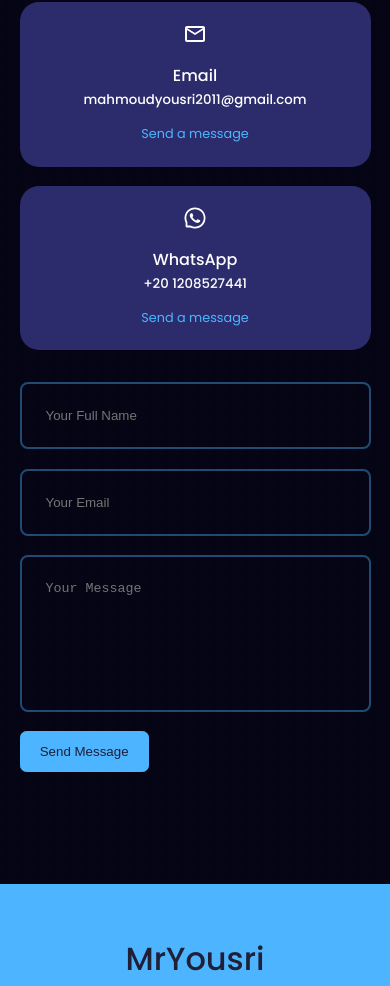
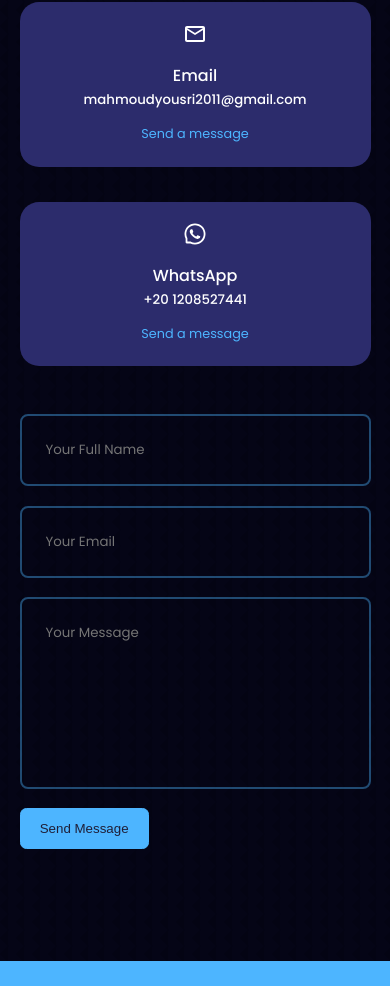
Before and after one commit to MrYousri97/Yousri, a React (Create React App) app: page / in a window 390 px wide. Shown: the part 5294-6280 px from the top of the page. Built offline with nearby package versions, Linux system fonts and the light colour scheme.

Commit message:
Last Commit

```diff
--- a/src/components/contact/contact.css
+++ b/src/components/contact/contact.css
@@ -1,3 +1,4 @@
+@import url('https://fonts.googleapis.com/css2?family=Poppins:wght@300;400;500;600&display=swap');
 .container.contact__container {
     width: 58%;
     display: grid;
@@ -5,6 +6,7 @@
     gap:12%;
     height: 80vh;
 }
+
 
 .contact__options{
     display: flex;
@@ -61,6 +63,7 @@
 }
 
 input,textarea{
+    font-family: 'Poppins', sans-serif;
     width: 100%;
     padding: 1.5rem;
     border-radius: 0.5rem;
@@ -83,7 +86,7 @@
         width: var(--container-width-sm);
         height: auto;
     }
-
-
-
+    .contact__option{
+        margin-bottom: 1rem;
+    }
 }
```
